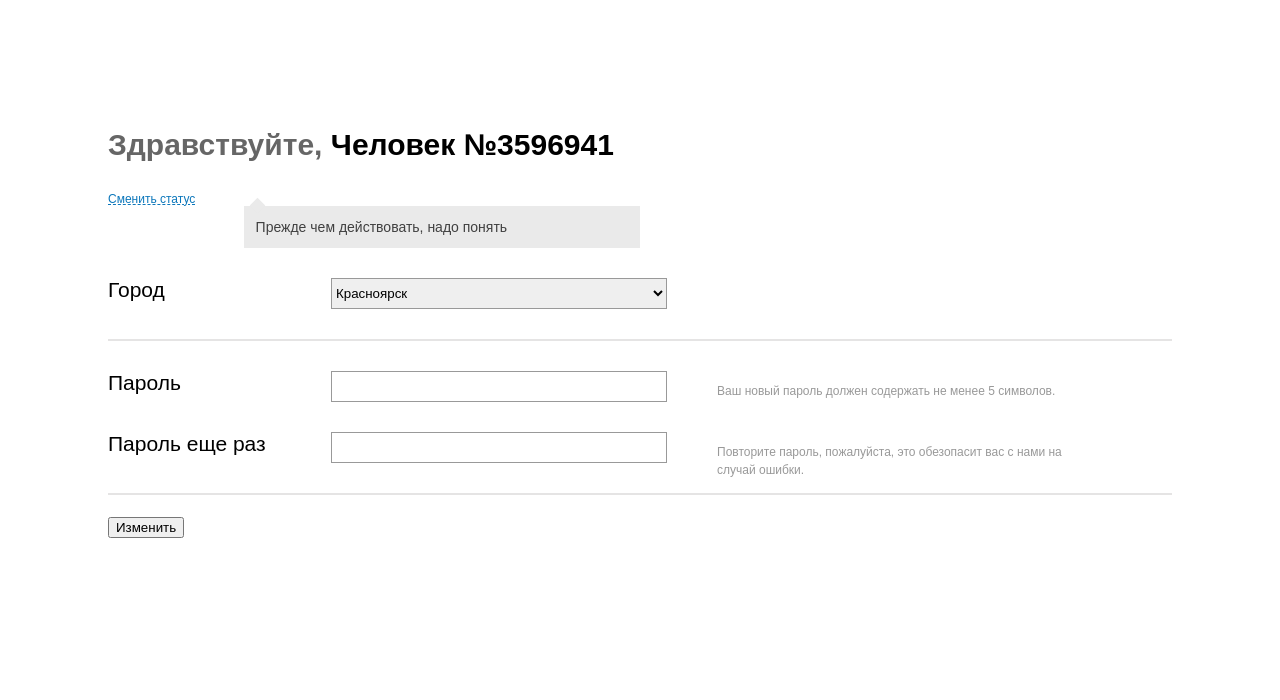
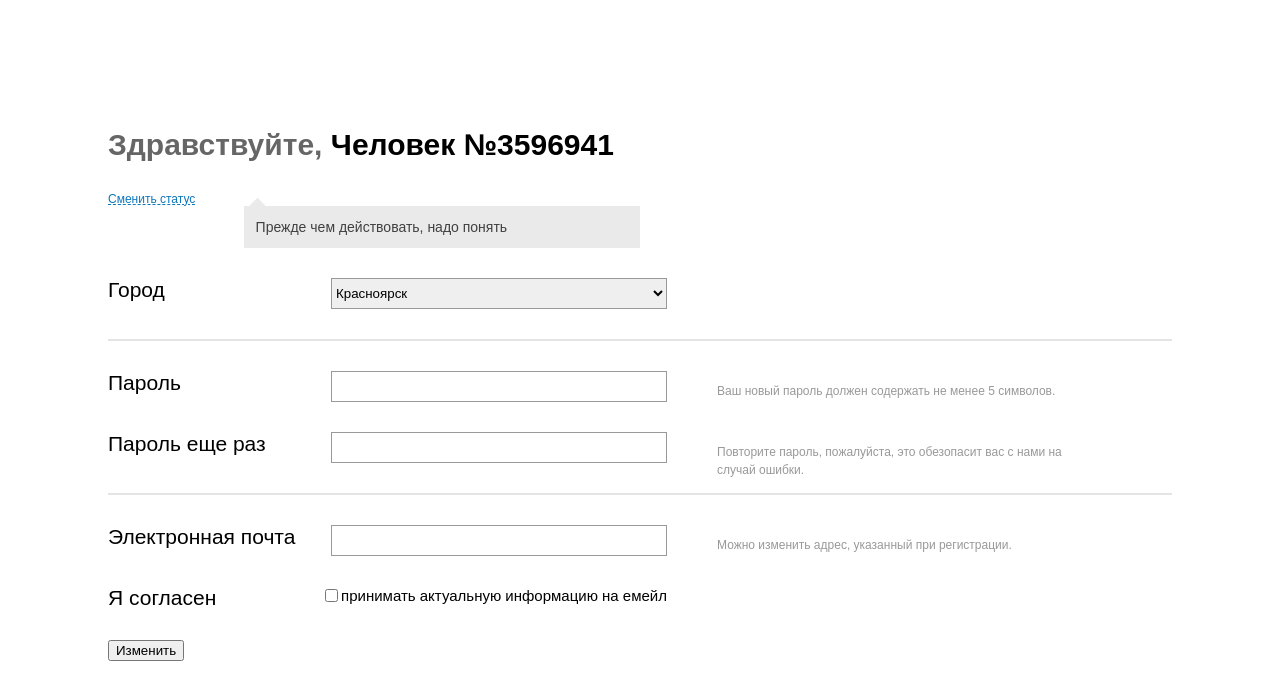
Before and after one commit to DDeenis/form-test-task, a React (Create React App) app: page / in a window 1280 px wide. Shown: the top 700 px of the page. Built offline with nearby package versions, Linux system fonts and the light colour scheme.

Commit message:
form almost finished

```diff
--- a/src/components/UserForm/UserForm.js
+++ b/src/components/UserForm/UserForm.js
@@ -25,14 +25,29 @@ export default function UserForm({ defaultCity, cities }) {
             passwordsMatch: () => watch('password') === watch('passwordRepeat') || 'Пароли должны совпадать',
         }
     };
-    const selectSettings = { required: 'Field is required', value: defaultCity.city };
+    const emailSettings = {
+        required: 'Укажите почту',
+        minLength: {
+            value: 3,
+            message: 'Минимальная длина почты 3 символа'
+        },
+        maxLength: {
+            value: 30,
+            message: 'Максимальная длина почты 30 символов'
+        },
+        pattern: {
+            value: /^[^\s@]+@[^\s@]+\.[^\s@]+$/,
+            message: 'Неверный E-mail'
+        }
+    };
+    const selectSettings = { required: 'Field is required', value: defaultCity };
     const isError = (fieldName) => !!formState.errors[fieldName];
     const inputClassNames = (fieldName) => isError(fieldName) ? classNames(s.formInput, s.formInputError) : s.formInput;
 
     return (
         <form onSubmit={handleSubmit(formData => console.log(formData))}>
             <InputField title='Город'>
-                <select className={s.formInput} {...register('citySelect', selectSettings)}>{cities}</select>
+                <select className={s.formInput} {...register('city', selectSettings)}>{cities}</select>
             </InputField>
             <hr />
             <InputField title='Пароль' error={formState.errors.password?.message} hint='Ваш новый пароль должен содержать не менее 5 символов.'>
@@ -42,6 +57,15 @@ export default function UserForm({ defaultCity, cities }) {
                 <input type='text' className={inputClassNames('passwordRepeat')} {...register('passwordRepeat', passwordSettings)} />
             </InputField>
             <hr />
+            <InputField title='Электронная почта' error={formState.errors.email?.message} hint='Можно изменить адрес, указанный при регистрации. '>
+                <input type='text' className={inputClassNames('email')} {...register('email', emailSettings)} />
+            </InputField>
+            <InputField title='Я согласен'>
+                <div className={s.emailSubscribitionWrapper}>
+                    <input type='checkbox' {...register('isSubscribed')} />
+                    <span className={s.emailSubscribitionText}>принимать актуальную информацию на емейл</span>
+                </div>
+            </InputField>
             <button type='submit'>Изменить</button>
         </form>
     );
--- a/src/components/UserForm/UserForm.module.scss
+++ b/src/components/UserForm/UserForm.module.scss
@@ -21,3 +21,16 @@ hr {
     color: #FF0000;
     margin: 4px 0;
 }
+
+.emailSubscribitionWrapper {
+    width: 100%;
+    display: flex;
+    justify-content: space-between;
+    align-items: center;
+}
+
+.emailSubscribitionText {
+    font-family: Arial;
+    font-size: 15px;
+    color: #000000;
+}
--- a/src/components/UserForm/UserFormContainer.js
+++ b/src/components/UserForm/UserFormContainer.js
@@ -14,7 +14,7 @@ export default function UserFormContainer() {
 
     return (
         <UserForm
-            defaultCity={biggestCity}
+            defaultCity={biggestCity.city}
             cities={cities}
         />
     );
```
